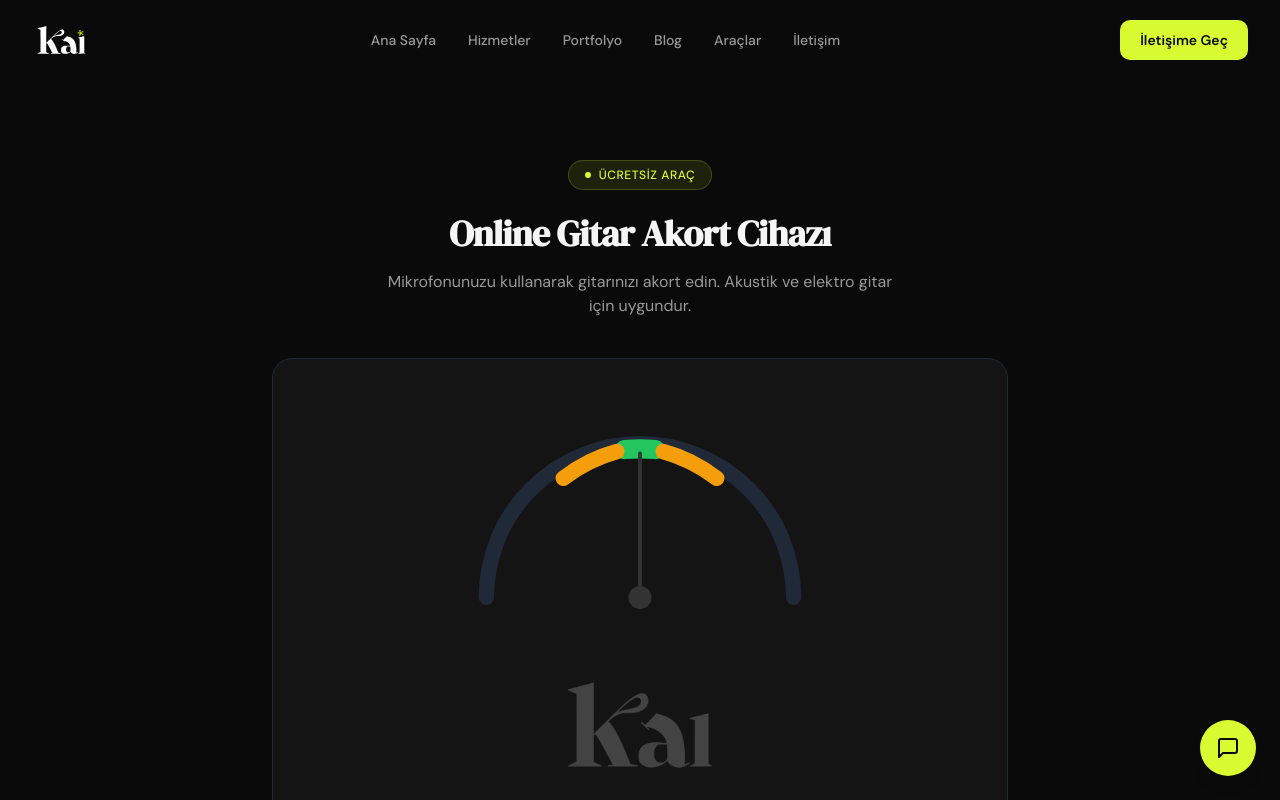
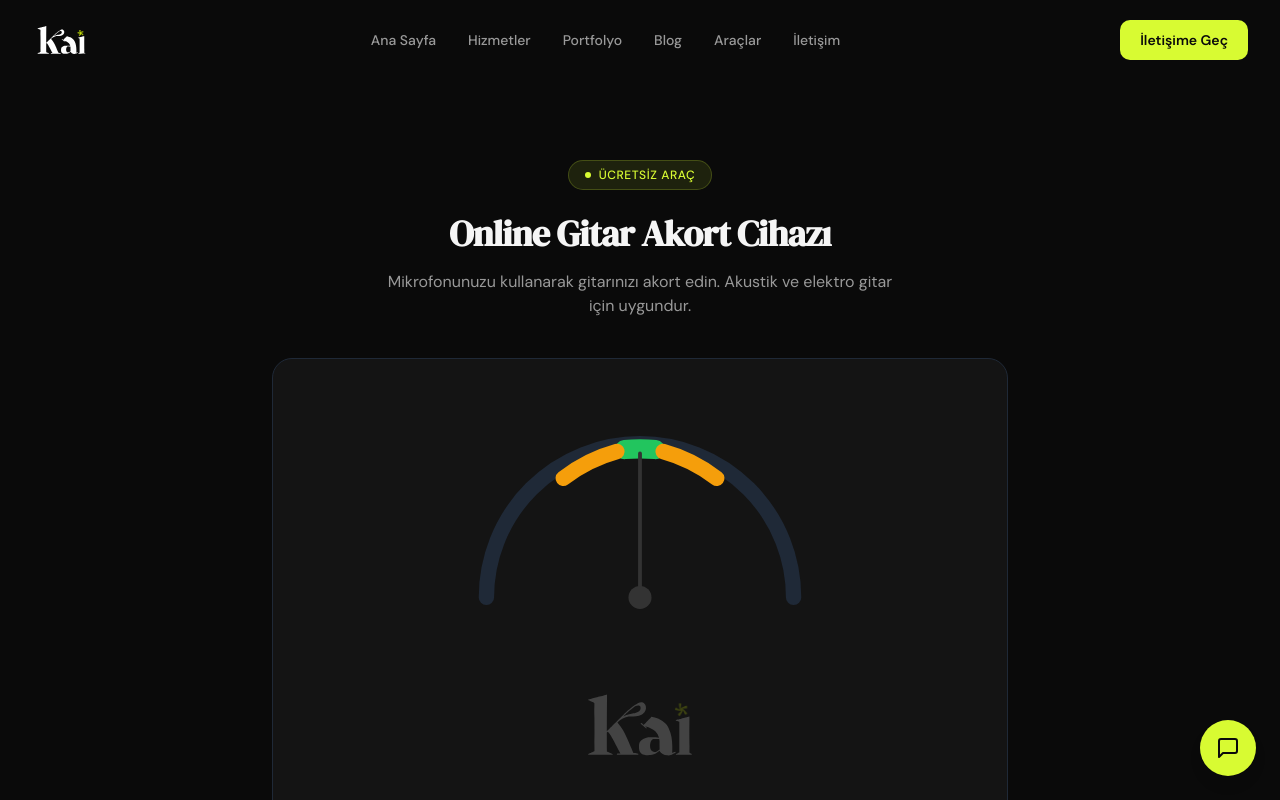
Before and after one commit to Kamicyus/thekai-co, a Next.js app: page /araclar/tuner in a window 1280 px wide. Shown: the top 800 px of the page. Built offline with nearby package versions, Linux system fonts and the light colour scheme.

Commit message:
fix: tuner logo çarklı SVG ile değiştirildi
Co-Authored-By: Claude Opus 4.6 (1M context) <noreply@anthropic.com>

```diff
--- a/src/app/araclar/tuner/page.tsx
+++ b/src/app/araclar/tuner/page.tsx
@@ -206,7 +206,7 @@ export default function TunerPage() {
           {/* Note Display — fixed height to prevent layout shift */}
           <div className="text-center mb-8 h-[180px] sm:h-[200px] flex flex-col items-center justify-center">
             {!isActive || note.name === "-" ? (
-              <img src="/images/kai-carksiz.png" alt="Kai" className="h-20 sm:h-24 opacity-20 mb-2" />
+              <img src="/images/kai-carkli.svg" alt="Kai" className="h-20 sm:h-24 opacity-20 mb-2" />
             ) : (
               <div className={`text-8xl sm:text-9xl font-bold mb-2 transition-colors duration-300 ${isInTune ? "text-[#22C55E]" : "text-[#F5F5F5]"}`}>
                 {note.name}
```
